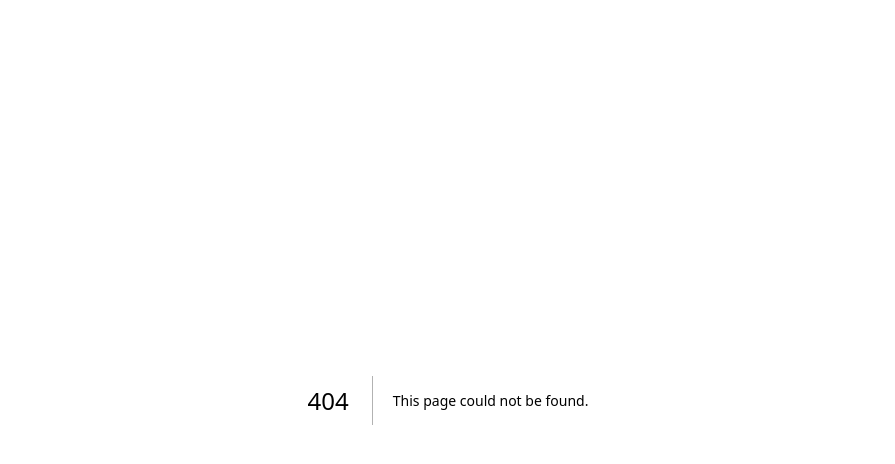
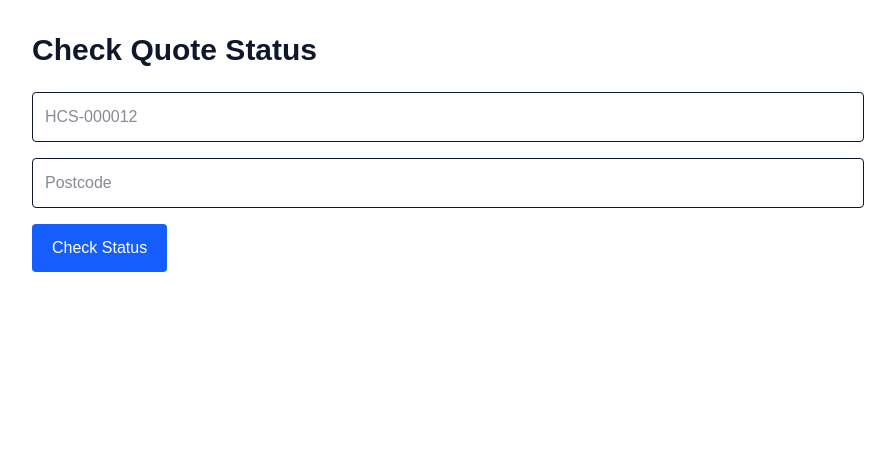
Before and after one commit to oliemery311/home-climate-website, a Next.js app: page /check-status in a window 1280 px wide. Before the commit this address had no page. Shown: the top 464 px of the page, without its empty margins (192-1087 px from the left). Built offline with nearby package versions, Linux system fonts and the light colour scheme.

Commit message:
Add customer status portal

```diff
--- /dev/null
+++ b/src/app/api/customer/lookup/route.ts
@@ -0,0 +1,78 @@
+import { NextRequest, NextResponse } from "next/server";
+import { getDB } from "@/lib/db";
+
+export async function POST(
+    request: NextRequest
+) {
+
+    const body: {
+        reference: string;
+        postcode: string;
+    } = await request.json();
+
+    const db = getDB();
+
+    const quote =
+        await db
+            .prepare(
+                `
+SELECT *
+FROM quote_requests
+WHERE reference_number = ?
+AND postcode = ?
+`
+            )
+            .bind(
+                body.reference.trim(),
+                body.postcode.trim()
+            )
+            .first();
+
+    if (!quote) {
+
+        return NextResponse.json(
+            {
+                success: false
+            },
+            {
+                status: 404
+            }
+        );
+
+    }
+
+    const uploads =
+        await db
+            .prepare(
+                `
+SELECT *
+FROM file_uploads
+WHERE quote_id = ?
+ORDER BY uploaded_at DESC
+`
+            )
+            .bind(quote.id)
+            .all();
+
+    const updates =
+        await db
+            .prepare(
+                `
+SELECT *
+FROM quote_updates
+WHERE quote_id = ?
+AND customer_visible = 1
+ORDER BY created_at DESC
+`
+            )
+            .bind(quote.id)
+            .all();
+
+    return NextResponse.json({
+        success: true,
+        quote,
+        uploads: uploads.results,
+        updates: updates.results
+    });
+
+}
--- /dev/null
+++ b/src/app/check-status/page.tsx
@@ -0,0 +1,166 @@
+"use client";
+
+import { useState } from "react";
+
+export default function CheckStatusPage() {
+
+    const [reference, setReference] =
+        useState("");
+
+    const [postcode, setPostcode] =
+        useState("");
+
+    const [result, setResult] =
+        useState<any>(null);
+
+    const [error, setError] =
+        useState("");
+
+    async function lookup() {
+
+        setError("");
+
+        const response =
+            await fetch(
+                "/api/customer/lookup",
+                {
+                    method: "POST",
+                    headers: {
+                        "Content-Type":
+                            "application/json"
+                    },
+                    body: JSON.stringify({
+                        reference,
+                        postcode
+                    })
+                }
+            );
+
+        if (!response.ok) {
+
+            setError(
+                "Quote not found."
+            );
+
+            return;
+
+        }
+
+        const data =
+            await response.json();
+
+        setResult(data);
+
+    }
+
+    return (
+
+        <main className="mx-auto max-w-4xl p-8">
+
+            <h1 className="text-3xl font-bold">
+                Check Quote Status
+            </h1>
+
+            <div className="mt-6 space-y-4">
+
+                <input
+                    className="w-full rounded border p-3"
+                    placeholder="HCS-000012"
+                    value={reference}
+                    onChange={(e) =>
+                        setReference(
+                            e.target.value
+                        )
+                    }
+                />
+
+                <input
+                    className="w-full rounded border p-3"
+                    placeholder="Postcode"
+                    value={postcode}
+                    onChange={(e) =>
+                        setPostcode(
+                            e.target.value
+                        )
+                    }
+                />
+
+                <button
+                    onClick={lookup}
+                    className="rounded bg-blue-600 px-5 py-3 text-white"
+                >
+                    Check Status
+                </button>
+
+            </div>
+
+            {error && (
+
+                <p className="mt-6 text-red-600">
+                    {error}
+                </p>
+
+            )}
+
+            {result && (
+
+                <div className="mt-10">
+
+                    <h2 className="text-2xl font-semibold">
+                        {result.quote.reference_number}
+                    </h2>
+
+                    <p className="mt-2">
+                        Status:
+                        {" "}
+                        <strong>
+                            {result.quote.status}
+                        </strong>
+                    </p>
+
+                    <div className="mt-8">
+
+                        <h3 className="text-xl font-semibold">
+                            Updates
+                        </h3>
+
+                        {result.updates.map(
+                            (update: any) => (
+
+                                <div
+                                    key={update.id}
+                                    className="mt-4 rounded border p-4"
+                                >
+
+                                    <div className="font-medium">
+                                        {update.status}
+                                    </div>
+
+                                    <div className="text-sm text-slate-500">
+                                        {update.created_at}
+                                    </div>
+
+                                    {update.note && (
+
+                                        <p className="mt-2">
+                                            {update.note}
+                                        </p>
+
+                                    )}
+
+                                </div>
+
+                            )
+                        )}
+
+                    </div>
+
+                </div>
+
+            )}
+
+        </main>
+
+    );
+
+}
```
